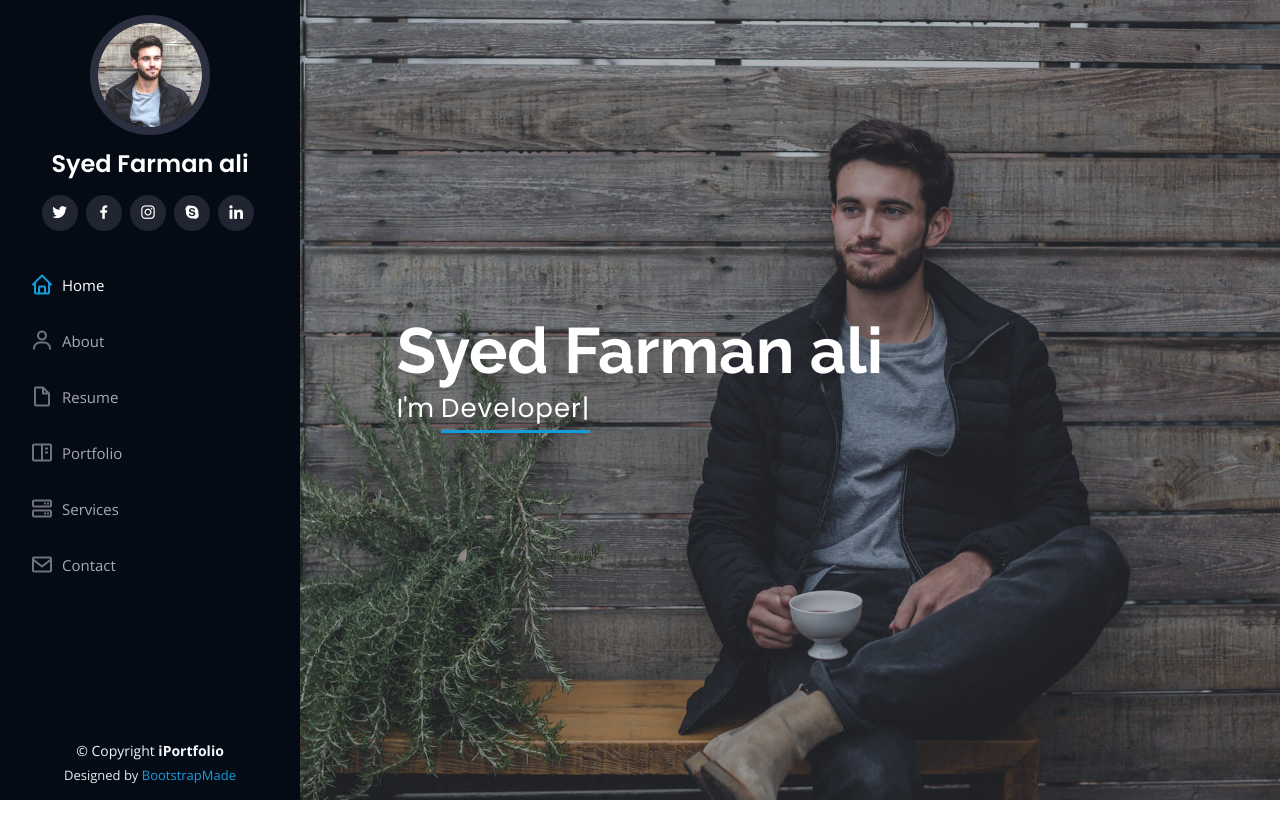
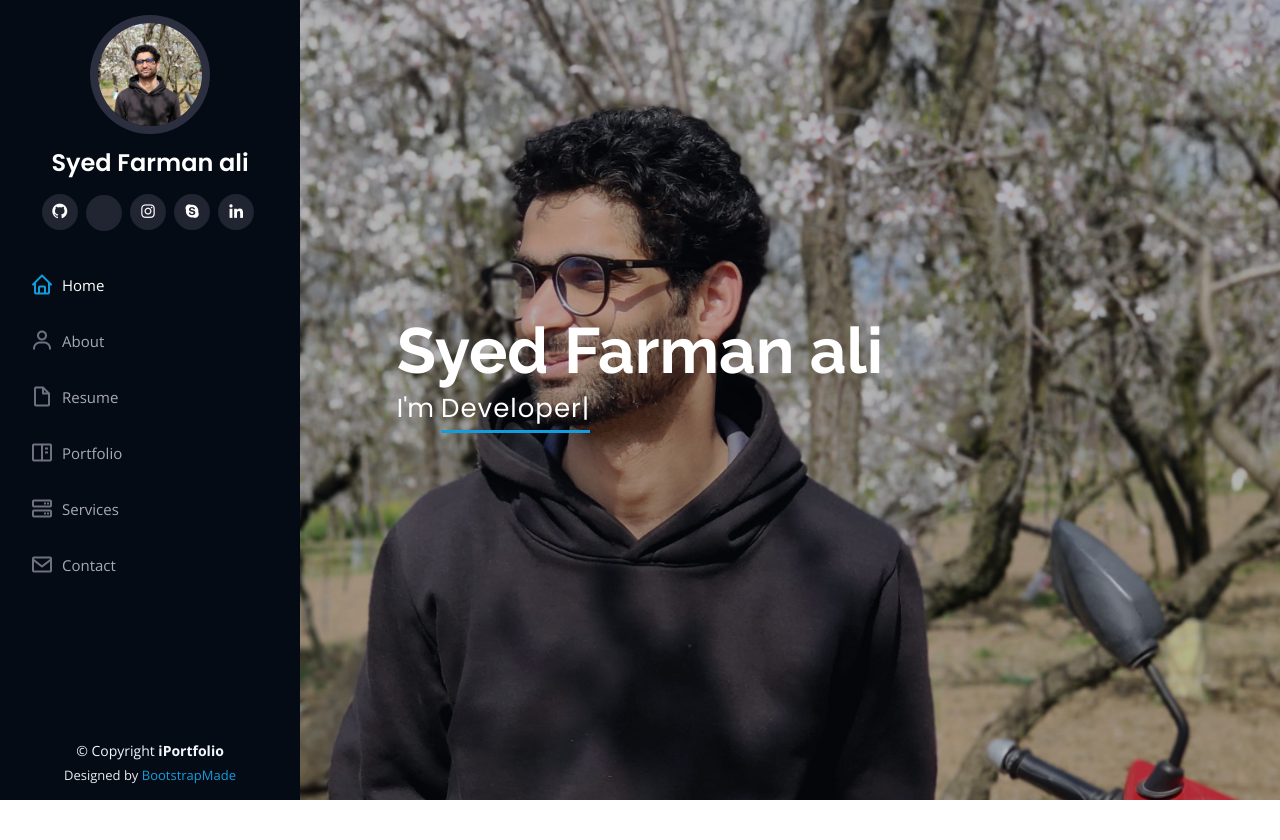
Before and after one commit to FARMAN9/portfoilo_django, a Django app: page / in a window 1280 px wide. Shown: the top 840 px of the page. Run offline with Django 4.2, Linux system fonts and the light colour scheme; some libraries are stand-ins or nearby versions.

Commit message:
new photo added
./.,m.m

```diff
--- a/portfilo/templates/index.html
+++ b/portfilo/templates/index.html
@@ -50,11 +50,11 @@
         <img src="{% static 'assets/img/profile-img.jpg' %}" alt="" class="img-fluid rounded-circle">
         <h1 class="text-light"><a href="index.html">{{Name}}</a></h1>
         <div class="social-links mt-3 text-center">
-          <a href="#" class="twitter"><i class="bx bxl-twitter"></i></a>
-          <a href="#" class="facebook"><i class="bx bxl-facebook"></i></a>
-          <a href="#" class="instagram"><i class="bx bxl-instagram"></i></a>
+          <a href="https://github.com/FARMAN9" class=""><i class="bx bxl-github"></i></a>
+          <a href="#" class="facebook"><i class="bx bxl-leetcode"></i></a>
+          <a href="#" class=""><i class="bx bxl-instagram"></i></a>
           <a href="#" class="google-plus"><i class="bx bxl-skype"></i></a>
-          <a href="#" class="linkedin"><i class="bx bxl-linkedin"></i></a>
+          <a href="https://www.linkedin.com/in/farman9" class="linkedin"><i class="bx bxl-linkedin"></i></a>
         </div>
       </div>
 
```
Also changed, not shown: portfilo/static/assets/img/hero-bg.jpg, portfilo/static/assets/img/profile-img.jpg, 4 other files.
